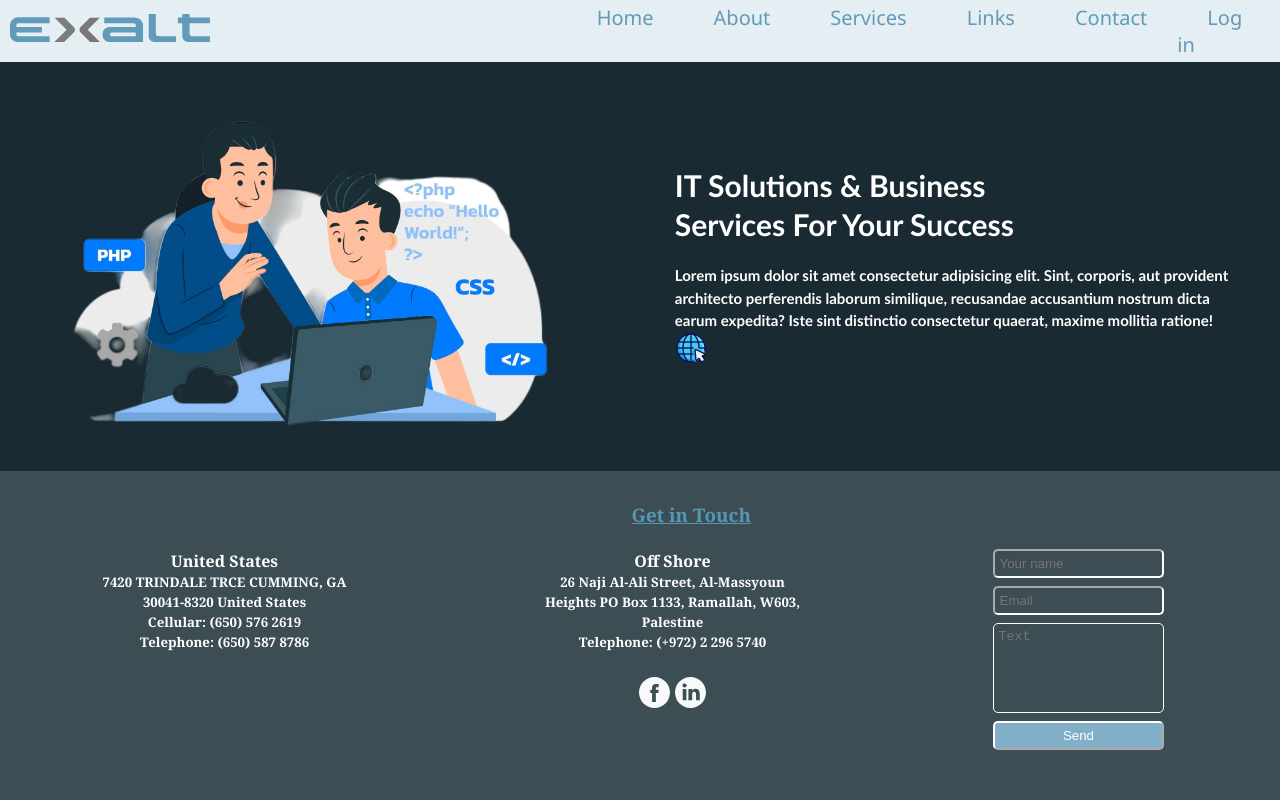
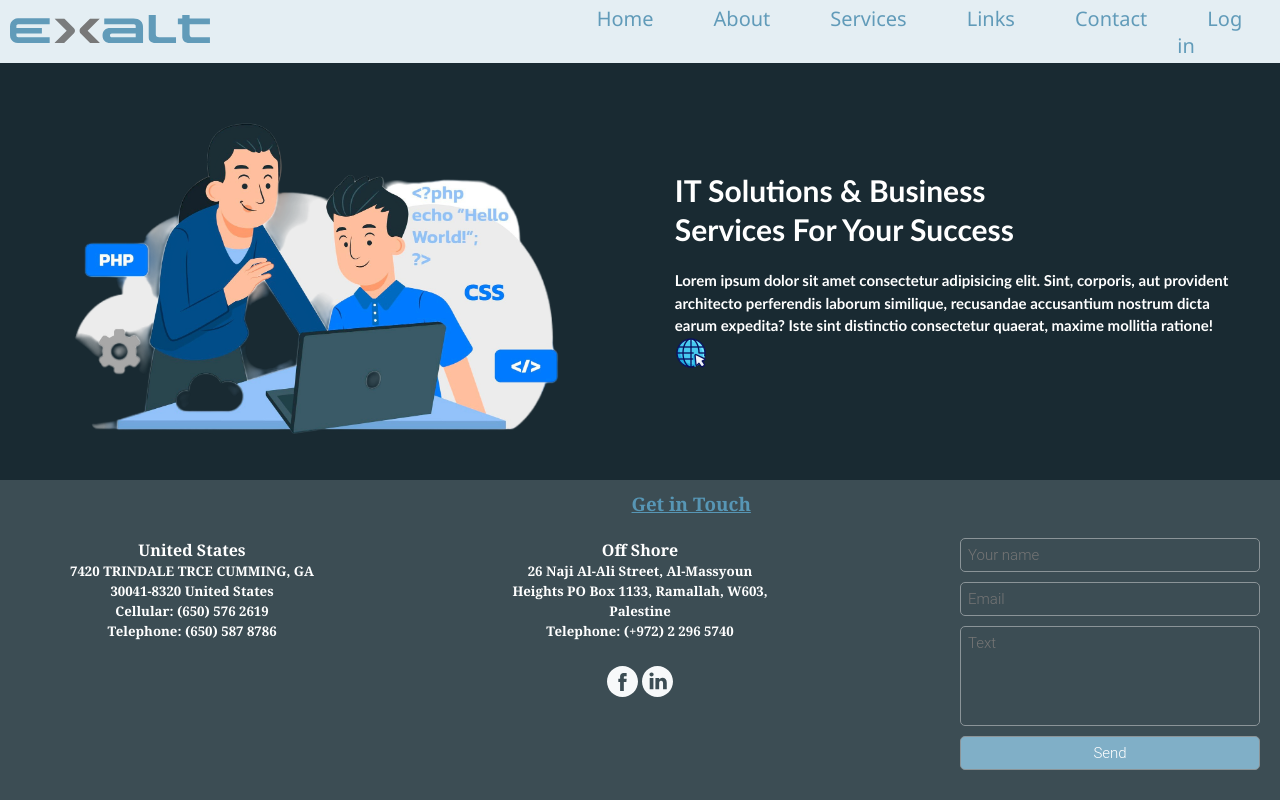
Before and after one commit to lh-rubz/page, a plain HTML site: page Task2/task2.html in a window 1280 px wide. Shown: the top 800 px of the page. Drawn offline with Linux system fonts and the light colour scheme.

Commit message:
form and overflow fixed

```diff
--- a/Task2/task2.css
+++ b/Task2/task2.css
@@ -9,6 +9,7 @@
 }
 
 body {
+	overflow: hidden;
 	background-color: #e4eef3;
 	padding: 0;
 	margin: 0;
@@ -121,11 +122,12 @@ body {
 }
 
 .main {
+	overflow: auto;
 	background-image: url(images/helping.png);
 	background-size: contain;
 	background-repeat: no-repeat;
 	background-position: left;
-	background-color: #192a32;
+
 	position: relative;
 	grid-area: main;
 	padding: 20px;
@@ -133,6 +135,7 @@ body {
 	justify-content: center;
 	align-items: center;
 	flex-direction: column;
+	background-color: #192a32;
 }
 ::selection {
 	background-color: rgb(250, 250, 151);
@@ -165,7 +168,7 @@ body {
 }
 
 .footer {
-	padding: 30px 0;
+	padding: 10px 0;
 	grid-area: footer;
 	line-height: 1.5;
 	text-align: center;
@@ -195,11 +198,19 @@ body {
 }
 
 #form input,
-#form button,
-textarea {
+#form textarea {
+	margin-bottom: 10px;
 	width: 90%;
 	border-radius: 5px;
 	padding: 5px;
+	width: 300px;
+	background-color: transparent !important;
+	color: #8b9498;
+	border: 1px solid #8b9498;
+	font-family: Roboto;
+	font-weight: 300;
+	font-size: 15px;
+	padding: 7px;
 }
 #form input,
 button {
@@ -209,29 +220,33 @@ button {
 	background-color: #5796b5;
 }
 #form button {
+	width: 300px;
+	margin: 0;
+	padding: 7px;
+	border: 1px solid #8b9498;
+	font-family: Roboto;
+	font-weight: 300;
+	font-size: 15px;
 	background-color: #80afc7;
-	color: white;
-	border-color: white;
+	color: #fff;
+	text-shadow: none;
+	border-radius: 5px;
 }
 #form input:focus,
 textarea:focus {
 	background-color: rgb(155, 151, 151);
 	color: white;
 }
-#form input,
-textarea {
-	background-color: transparent;
-	border-color: white;
-	margin-bottom: 8px;
-}
+
 .image {
 	flex: auto;
 }
 #form textarea {
-	display: block;
-	max-width: 90%;
-	height: 90px;
+	max-height: 100px;
+	min-height: 100px;
 	resize: none;
+	background-color: transparent !important;
+	color: #8b9498;
 }
 .footer h4 {
 	color: white;
```
